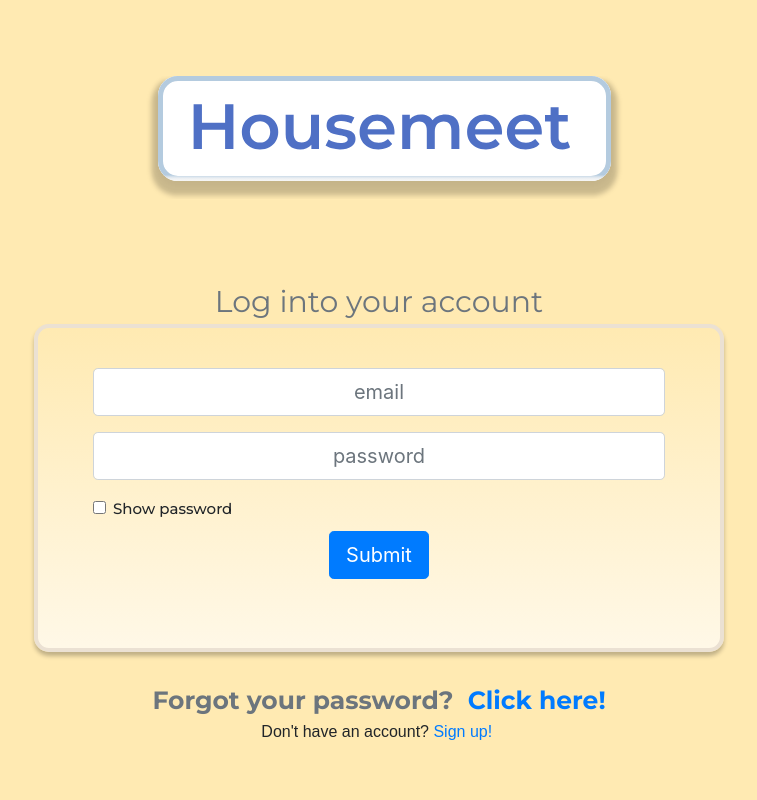
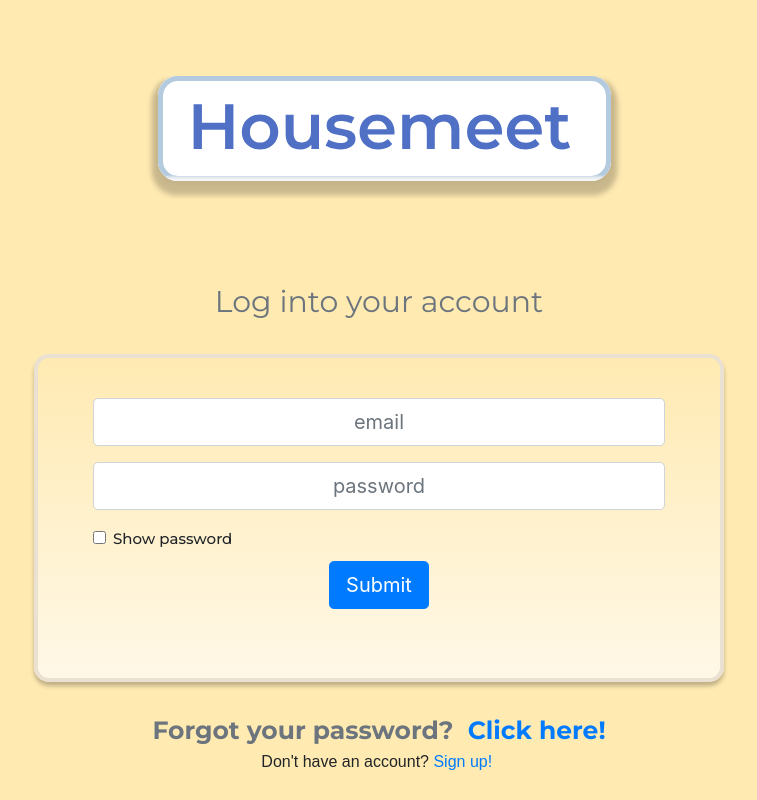
Before and after one commit to kdarken/housemeet-ui, a React (Create React App) app: page /login in a window 1280 px wide. Shown: the whole page, without its empty margins (261-1018 px from the left). Built offline with nearby package versions, Linux system fonts and the light colour scheme.

Commit message:
readded the padding to the login container

```diff
--- a/src/index.css
+++ b/src/index.css
@@ -95,7 +95,7 @@ button {
   display: flex;
   justify-content: center;
   flex-direction: row;
-  padding-top: 0px;
+  padding-top: 30px;
 }
 
 .loginInner {
```
